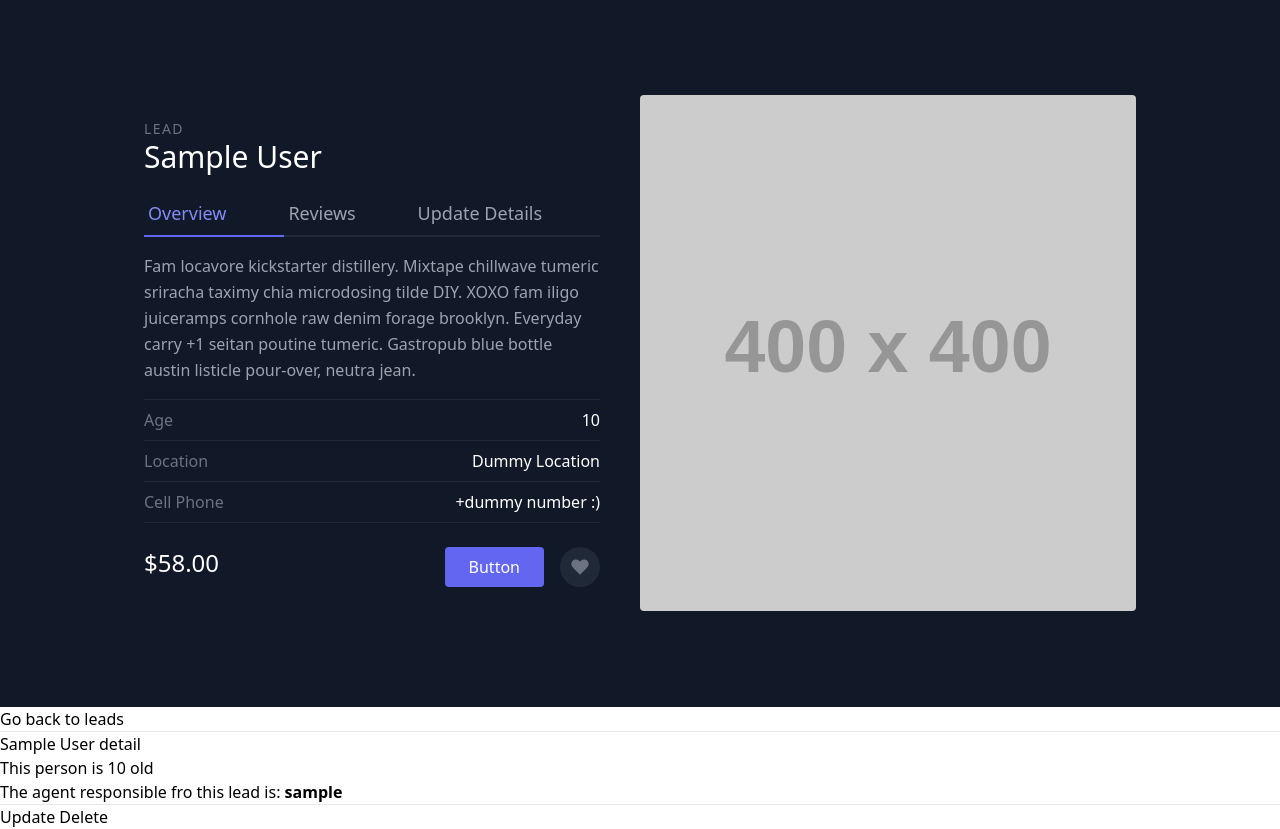
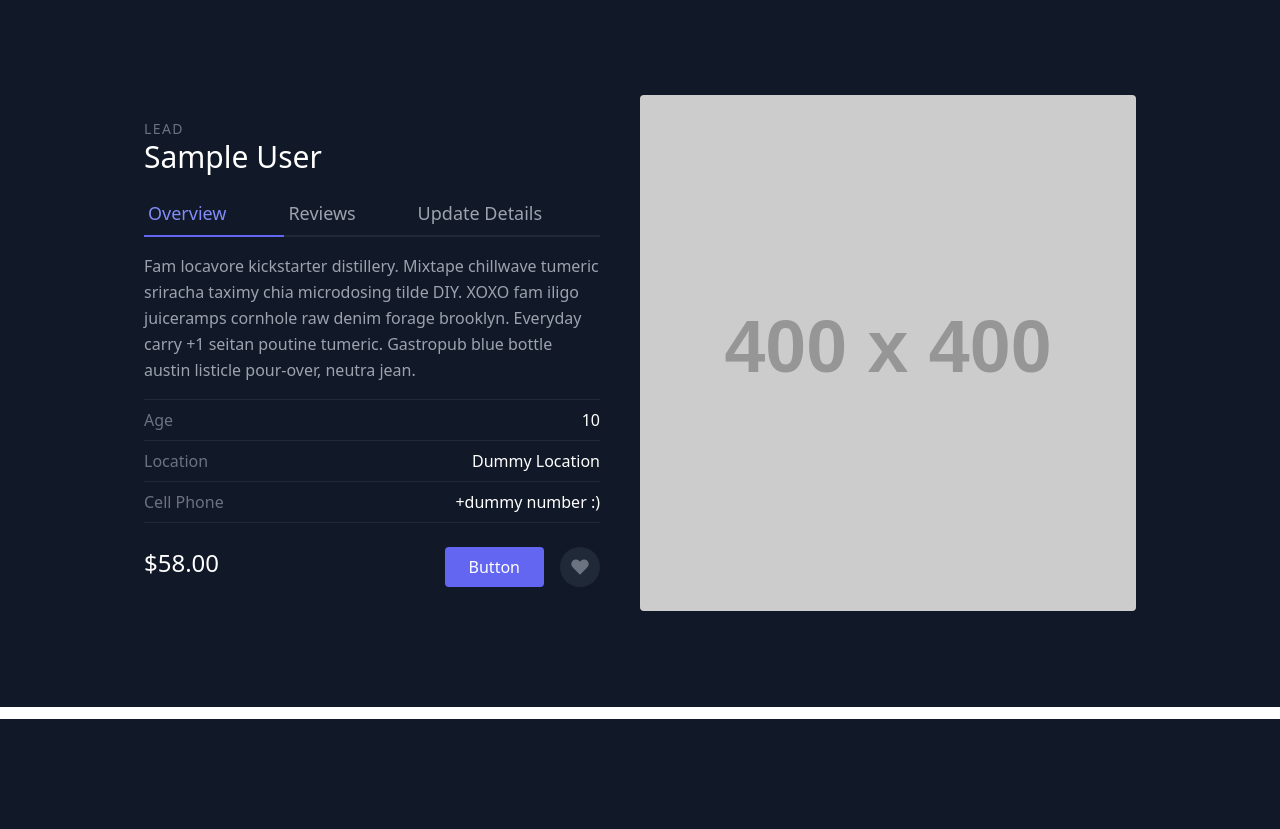
Before and after one commit to DarishkaAMS/Django_Projects-Build_CRM, a Django app: page /leads/1/ in a window 1280 px wide. Shown: the part 81-910 px from the top of the page. After the commit the page ends 800 px from the top, so only its background shows below. Run offline with Django 3.2, Linux system fonts and the light colour scheme; tables that the repository leaves empty hold one stand-in row (values such as "Sample post"); grey boxes labelled with a size stand in for pictures from a placeholder-image service; some libraries are stand-ins or nearby versions.

Commit message:
Update lead_update.html - delete trash

```diff
--- a/leads/templates/lead_detail.html
+++ b/leads/templates/lead_detail.html
@@ -47,12 +47,4 @@
   </div>
 </section>
 
-    <a href="{% url 'leads:lead-list' %}"> Go back to leads </a>
-    <hr/>
-    <h1> {{ lead.first_name }} {{ lead.last_name }} detail </h1>
-    <p> This person is {{ lead.age }} old </p>
-    <p> The agent responsible fro this lead is: <b> {{ lead.agent }} </b> </b></p>
-    <hr/>
-    <a href="{% url 'leads:lead-update' lead.pk %}"> Update </a>
-    <a href="{% url 'leads:lead-delete' lead.pk %}"> Delete </a>
 {% endblock content %}
```
